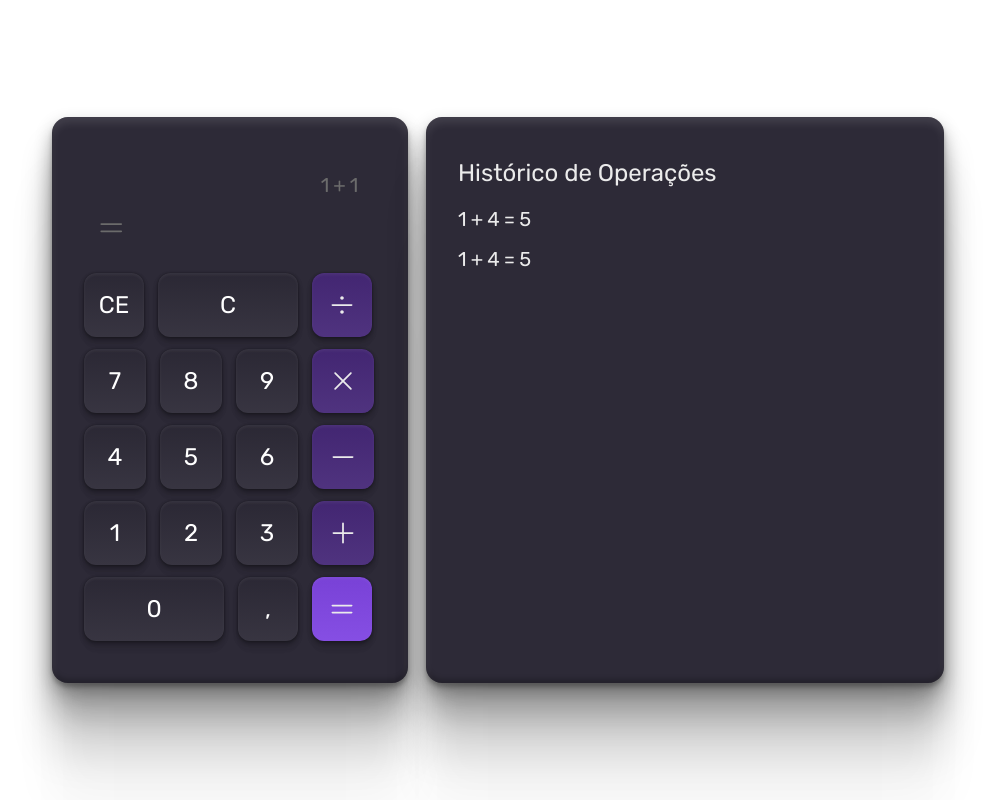
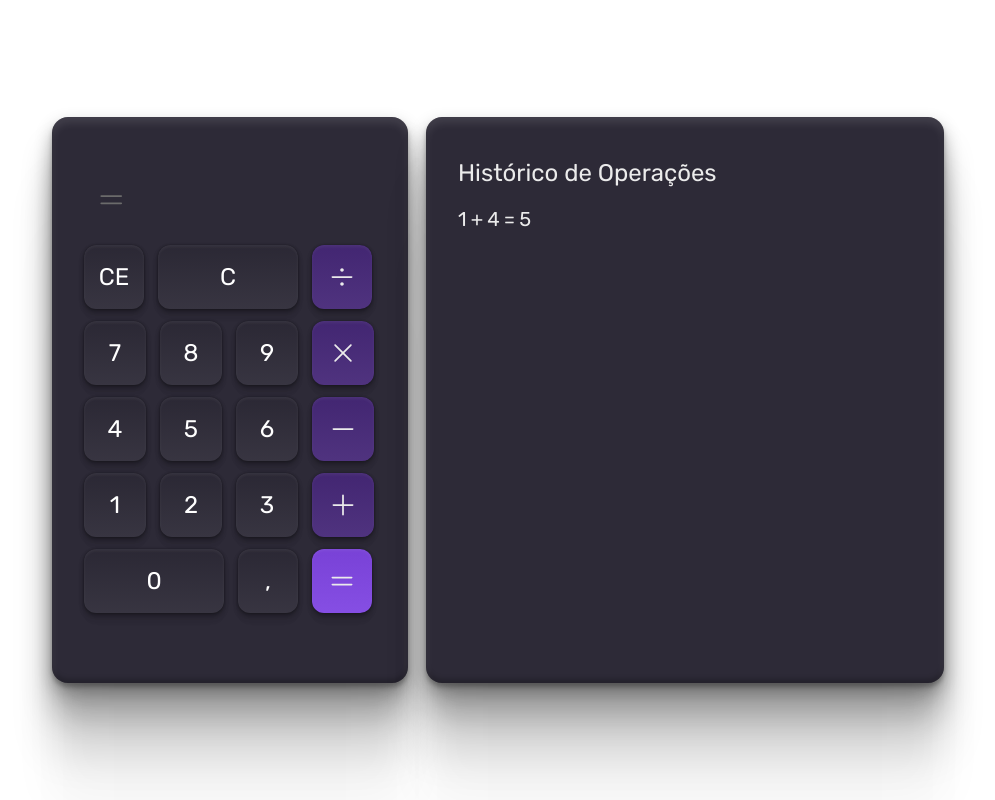
Before and after one commit to michaelprocha/calculator, a React (Vite) app: page / in a window 1280 px wide. Shown: the whole page, without its empty margins (142-1137 px from the left). Built offline with nearby package versions, Linux system fonts and the light colour scheme.

Commit message:
add historical

```diff
--- a/src/App.jsx
+++ b/src/App.jsx
@@ -10,17 +10,30 @@ import Plus from './assets/Plus.svg'
 import ResultImage from './assets/Result.svg'
 import X from './assets/X.svg'
 import useCalculator from "./hooks/useCalculator"
+import { useEffect, useState } from "react"
 
 function App() {
 
-  const [pressInput, deleteLastInput, deleteAllInput, resultMath, screen, setScreen] = useCalculator();
+  const [pressInput, deleteLastInput, deleteAllInput, resultMath, screen, setScreen, lastResult] = useCalculator();
+  const [historical, setHistorical] = useState([])
+
+  useEffect(() => {
+    if (lastResult) {
+      if (historical.length) {
+        const newHistorical = [...historical, lastResult]
+        setHistorical(newHistorical)
+      } else {
+        setHistorical([lastResult])
+      }
+    }
+  }, [lastResult])
 
   return (
     <main className="flex gap-4.5">
       <Calculator>
         <div className="grow flex flex-col gap-2">
-          <Text style='tracking-[-0.02em] px-4.5 text-right text-xl text-text-history'>1 + 1</Text>
-          <Result screen={screen} setScreen={setScreen}/>
+          <Text style='tracking-[-0.02em] px-4.5 text-right text-xl text-text-history'>{lastResult}</Text>
+          <Result screen={screen} setScreen={setScreen} />
         </div>
         <div className="grow flex flex-col gap-3">
           <GroupButtons>
@@ -66,7 +79,9 @@ function App() {
       <History>
         <div className="flex flex-col gap-3">
           <Text style='tracking-[-0.02em] text-xl text-text-result flex items-center'>1 + 4 = 5</Text>
-          <Text style='tracking-[-0.02em] text-xl text-text-result flex items-center'>1 + 4 = 5</Text>
+          {historical.map((item, i) => (
+            <Text key={i} style='tracking-[-0.02em] text-xl text-text-result flex items-center'>{item}</Text>
+          ))}
         </div>
       </History>
     </main>
--- a/src/components/Result.jsx
+++ b/src/components/Result.jsx
@@ -8,7 +8,7 @@ function Result({ screen, setScreen }) {
   const pushNewInput = (e) => {
     const newInput = e.target.value
     console.log(newInput)
-    // const regexNumber = /^[0-9]$/g;
+    // const regexNumber = /^[0-9]/;
     // if (condition) {
 
     // }
--- a/src/hooks/useCalculator.js
+++ b/src/hooks/useCalculator.js
@@ -3,6 +3,7 @@ import { useState } from "react";
 const useCalculator = () => {
 
   const [screen, setScreen] = useState([]);
+  const [lastResult, setLastResult] = useState('');
 
   const pressInput = (n) => {
     setScreen([...screen, n])
@@ -31,9 +32,8 @@ const useCalculator = () => {
       let iOperation = 0;
       const regexNumber = /^[0-9]/;
       const arrayForMath = Array.from(screen);
-      console.log(arrayForMath)
-      console.log(arrayForMath)
-      console.log(groupNumber[iNumber])
+      const forHistorical = screen.join(' ');
+      setLastResult(forHistorical);
       arrayForMath.forEach((char, iChar, allChars) => {
         if (regexNumber.test(char) || char === ',') {
           if (char === ',') {
@@ -61,8 +61,6 @@ const useCalculator = () => {
           }
         }
       });
-      console.log(groupNumber)
-      console.log(groupOperation)
       groupOperation.forEach((operation, i) => {
         if (!i) {
           switch (operation) {
@@ -104,7 +102,7 @@ const useCalculator = () => {
     }
   }
 
-  return [pressInput, deleteLastInput, deleteAllInput, resultMath, screen, setScreen]
+  return [pressInput, deleteLastInput, deleteAllInput, resultMath, screen, setScreen, lastResult]
 }
 
 export default useCalculator;
```
